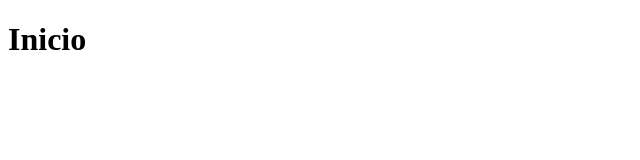
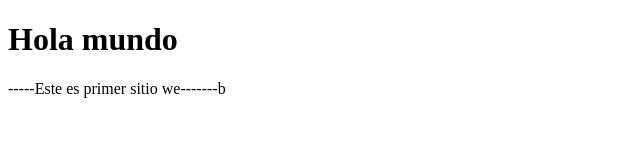
Before and after one commit to IstJunior/Curso-HTML5-CSS-JavaScript, a plain HTML site: page Proyecto/html/index.html in a window 1280 px wide. Shown: the whole page, without its empty margins (0-640 px from the left). Drawn offline with Linux system fonts and the light colour scheme.

Commit message:
se agrega primer parrafo

```diff
--- a/Proyecto/html/index.html
+++ b/Proyecto/html/index.html
@@ -7,6 +7,7 @@
     <title>Document</title>
 </head>
 <body>
-    <h1>Inicio</h1>
+    <h1>Hola mundo</h1>
+    <p>-----Este es primer sitio we-------b</p>
 </body>
 </html>
```
